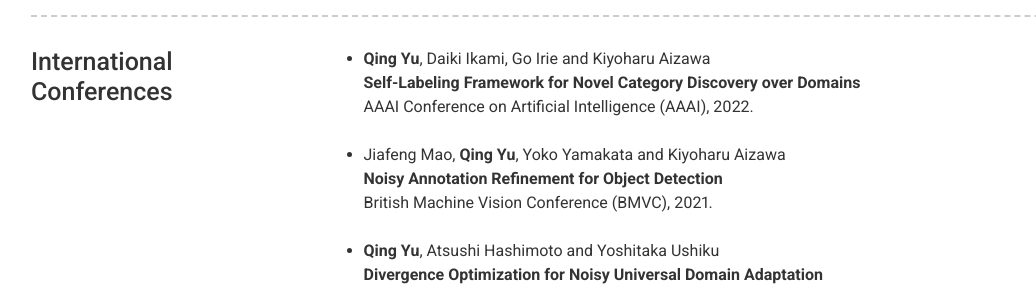
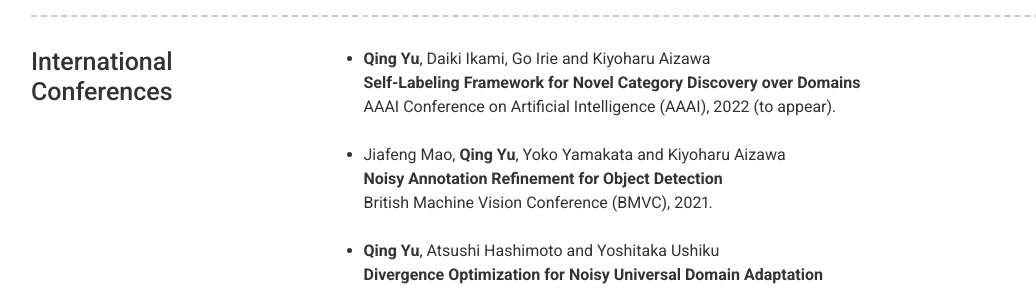
Before and after one commit to YU1ut/YU1ut.github.io, a Jekyll site: the page built from index.md, in a window 1280 px wide and 900 px high, scrolled down 420 px. Shown: the part 163-452 px from the top of the window, without its empty margins (39-1075 px from the left). Built offline with Jekyll 4.4.1, drawn with Linux system fonts in a browser that asks for light colours; nearby versions of some CDN libraries.

Commit message:
Update projects.yml

```diff
--- a/_data/projects.yml
+++ b/_data/projects.yml
@@ -2,7 +2,7 @@
   description: | # this will include new lines to allow paragraphs
     - <strong>Qing Yu</strong>, Daiki Ikami, Go Irie and Kiyoharu Aizawa
       <strong>Self-Labeling Framework for Novel Category Discovery over Domains</strong>
-      AAAI Conference on Artificial Intelligence (AAAI), 2022.
+      AAAI Conference on Artificial Intelligence (AAAI), 2022 (to appear).
       <br>
     - Jiafeng Mao, <strong>Qing Yu</strong>, Yoko Yamakata and Kiyoharu Aizawa
       <strong>Noisy Annotation Refinement for Object Detection</strong>
```
